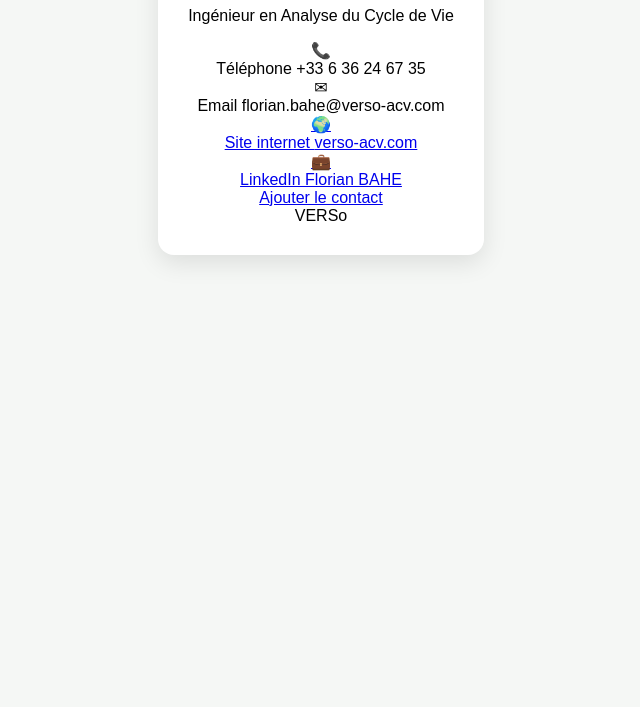
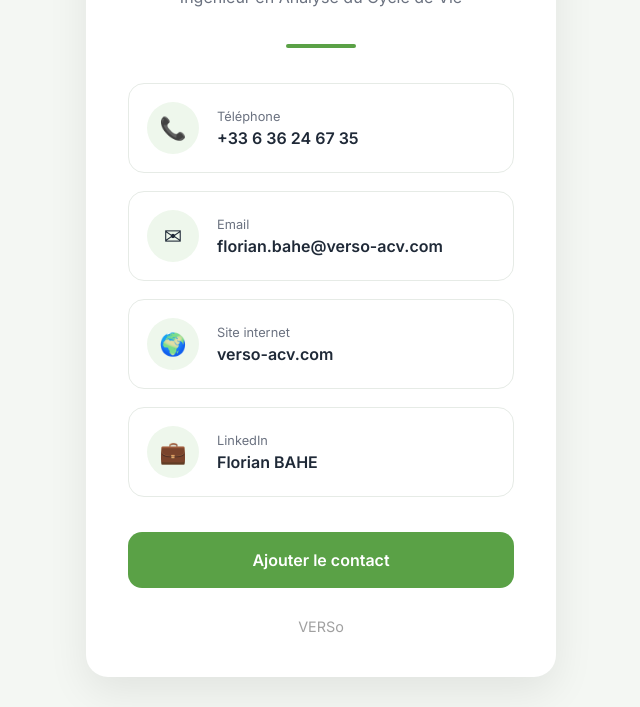
Before and after one commit to baheflorian-cpu/Carte-de-Visite-Florian-Bah-, a plain HTML site: page index.html in a window 1280 px wide. Shown: the part 189-896 px from the top of the page, without its empty margins (319-959 px from the left). Before the commit the page ends 800 px from the top, so only its background shows below. Drawn offline with Linux system fonts and the light colour scheme.

Commit message:
Add files via upload

```diff
--- a/style.css
+++ b/style.css
@@ -1,4 +1,244 @@
-body{font-family:Arial,sans-serif;background:#f5f7f5;display:flex;justify-content:center;padding:40px}
-.card{background:#fff;padding:30px;max-width:420px;border-radius:16px;box-shadow:0 8px 24px rgba(0,0,0,.1);text-align:center}
-.logo{max-width:180px;margin-bottom:20px}.btn,.main{display:block;margin:12px 0;padding:14px;border-radius:10px;text-decoration:none}
-.btn{background:#eef7ef;color:#1b5e20}.main{background:#2e7d32;color:#fff;font-weight:bold}
+:root {
+    --green: #5aa146;
+    --green-dark: #3d7d2d;
+    --background: #f4f7f3;
+    --card: #ffffff;
+    --text: #1f2937;
+    --muted: #6b7280;
+    --border: #e6ebe6;
+}
+
+*{
+    margin:0;
+    padding:0;
+    box-sizing:border-box;
+}
+
+body{
+
+    font-family:'Inter',sans-serif;
+    background:var(--background);
+    color:var(--text);
+
+    display:flex;
+    justify-content:center;
+    align-items:center;
+
+    min-height:100vh;
+
+    padding:30px;
+
+}
+
+.card{
+
+    width:100%;
+    max-width:470px;
+
+    background:var(--card);
+
+    border-radius:22px;
+
+    padding:42px;
+
+    box-shadow:
+        0 15px 40px rgba(0,0,0,.08);
+
+}
+
+.logo{
+
+    width:190px;
+
+    display:block;
+
+    margin:auto;
+
+    margin-bottom:35px;
+
+}
+
+h1{
+
+    text-align:center;
+
+    font-size:2rem;
+
+    font-weight:700;
+
+    letter-spacing:-0.5px;
+
+}
+
+.job{
+
+    text-align:center;
+
+    color:var(--muted);
+
+    margin-top:8px;
+
+    line-height:1.5;
+
+}
+
+.separator{
+
+    width:70px;
+
+    height:4px;
+
+    background:var(--green);
+
+    border-radius:50px;
+
+    margin:35px auto;
+
+}
+
+.infos{
+
+    display:flex;
+
+    flex-direction:column;
+
+    gap:18px;
+
+}
+
+.info{
+
+    display:flex;
+
+    align-items:center;
+
+    gap:18px;
+
+    padding:18px;
+
+    border:1px solid var(--border);
+
+    border-radius:16px;
+
+    text-decoration:none;
+
+    color:inherit;
+
+    transition:.25s;
+
+}
+
+.link:hover{
+
+    transform:translateY(-2px);
+
+    border-color:var(--green);
+
+    box-shadow:0 8px 18px rgba(0,0,0,.05);
+
+}
+
+.icon{
+
+    width:52px;
+    height:52px;
+
+    border-radius:50%;
+
+    background:#eef7ec;
+
+    display:flex;
+
+    align-items:center;
+
+    justify-content:center;
+
+    font-size:22px;
+
+}
+
+.label{
+
+    display:block;
+
+    font-size:.80rem;
+
+    color:var(--muted);
+
+    margin-bottom:4px;
+
+}
+
+.value{
+
+    font-weight:600;
+
+    font-size:1rem;
+
+}
+
+.contact-button{
+
+    display:block;
+
+    margin-top:35px;
+
+    text-align:center;
+
+    background:var(--green);
+
+    color:white;
+
+    text-decoration:none;
+
+    padding:18px;
+
+    border-radius:14px;
+
+    font-size:1rem;
+
+    font-weight:600;
+
+    transition:.25s;
+
+}
+
+.contact-button:hover{
+
+    background:var(--green-dark);
+
+}
+
+footer{
+
+    margin-top:30px;
+
+    text-align:center;
+
+    color:#a0a0a0;
+
+    font-size:.9rem;
+
+}
+
+@media(max-width:600px){
+
+.card{
+
+padding:28px;
+
+}
+
+.logo{
+
+width:160px;
+
+}
+
+h1{
+
+font-size:1.7rem;
+
+}
+
+}
```
